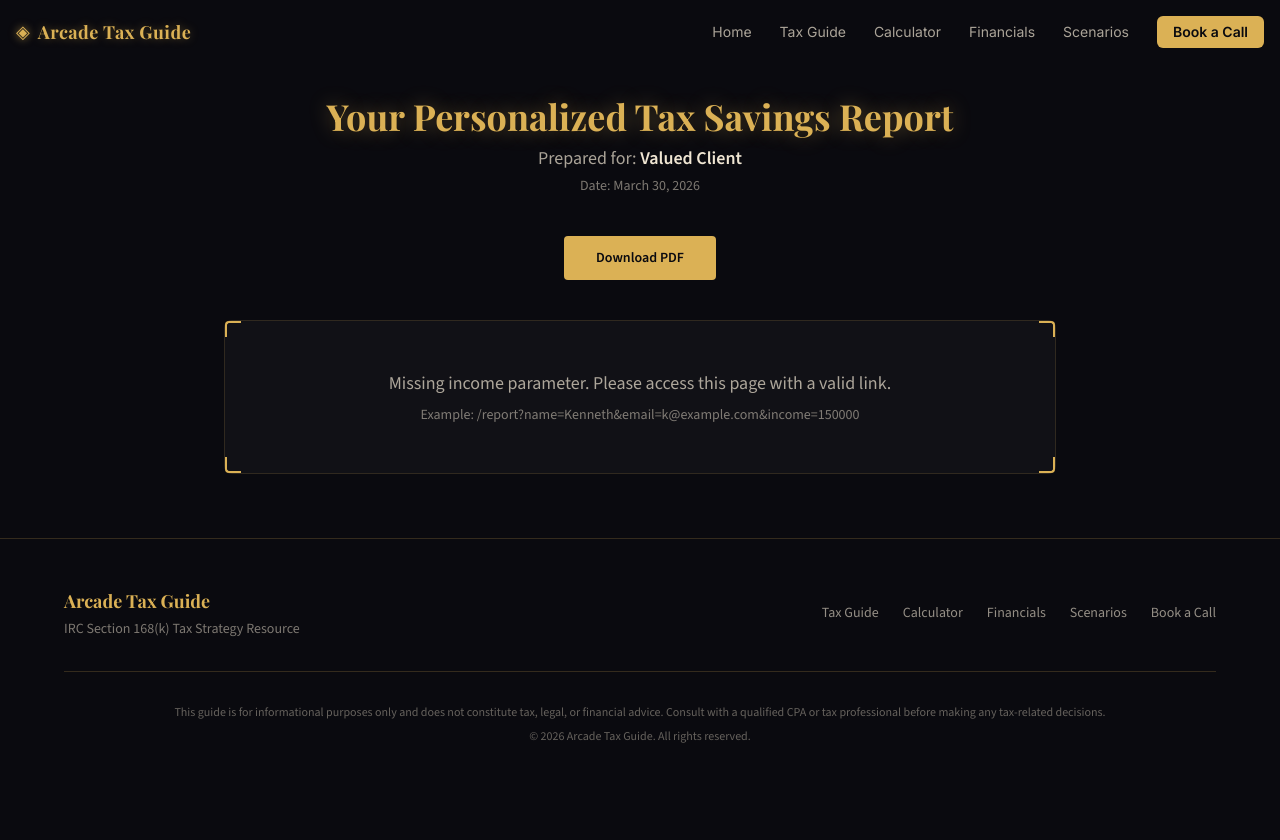
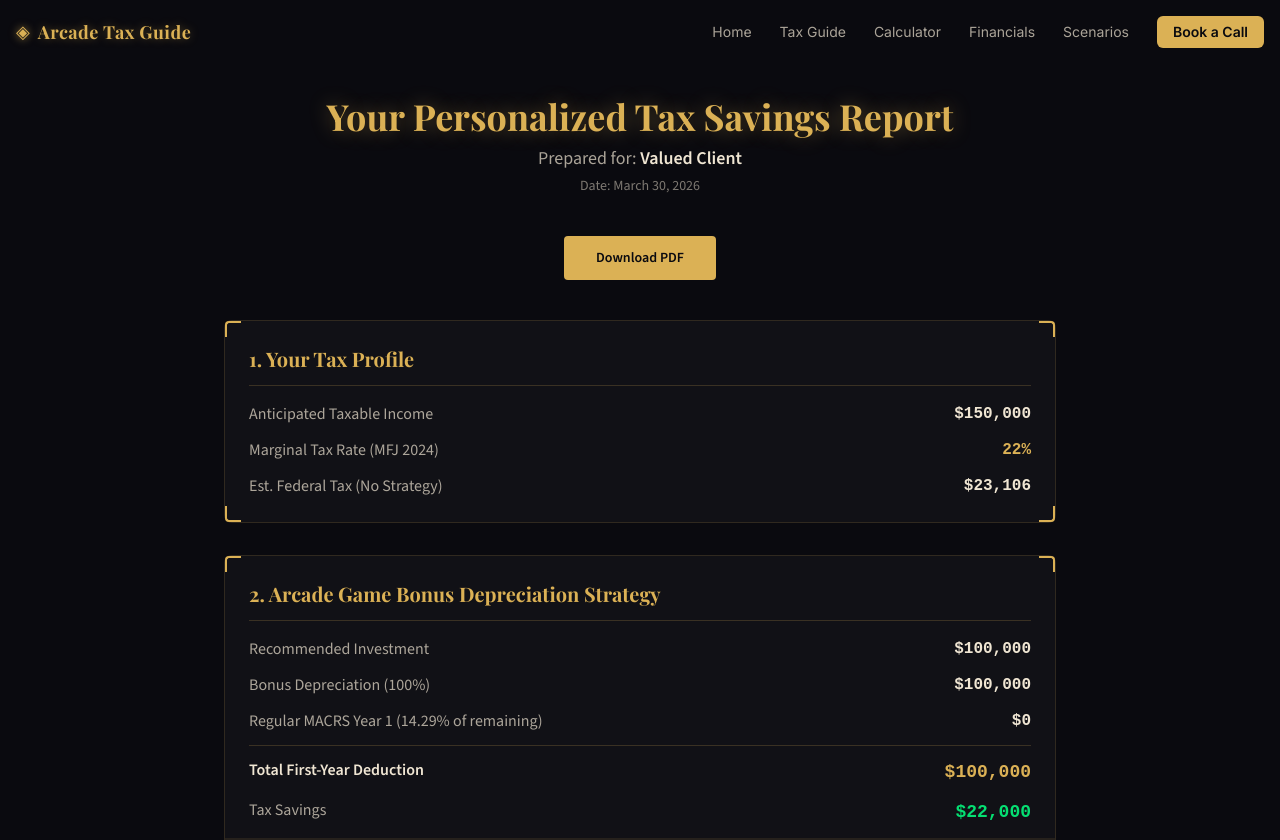
Before and after one commit to kennysabangan/arcade-tax-guide, a React (Vite) app: page /report in a window 1280 px wide. Shown: the top 840 px of the page. Before the commit the page ends 800 px from the top, so only its background shows below. Built offline with nearby package versions, Linux system fonts and the light colour scheme; what @react-pdf/renderer would draw is missing.

Commit message:
Add defaults for /report with no URL params

```diff
--- a/src/pages/ReportPage.jsx
+++ b/src/pages/ReportPage.jsx
@@ -332,7 +332,7 @@ export default function ReportPage() {
   const [params] = useSearchParams()
   const name = params.get('name') || 'Valued Client'
   const email = params.get('email') || ''
-  const income = Number(params.get('income')) || 0
+  const income = Number(params.get('income')) || 150000
   const reportRef = useRef(null)
 
   const data = computeReport(income)
```
